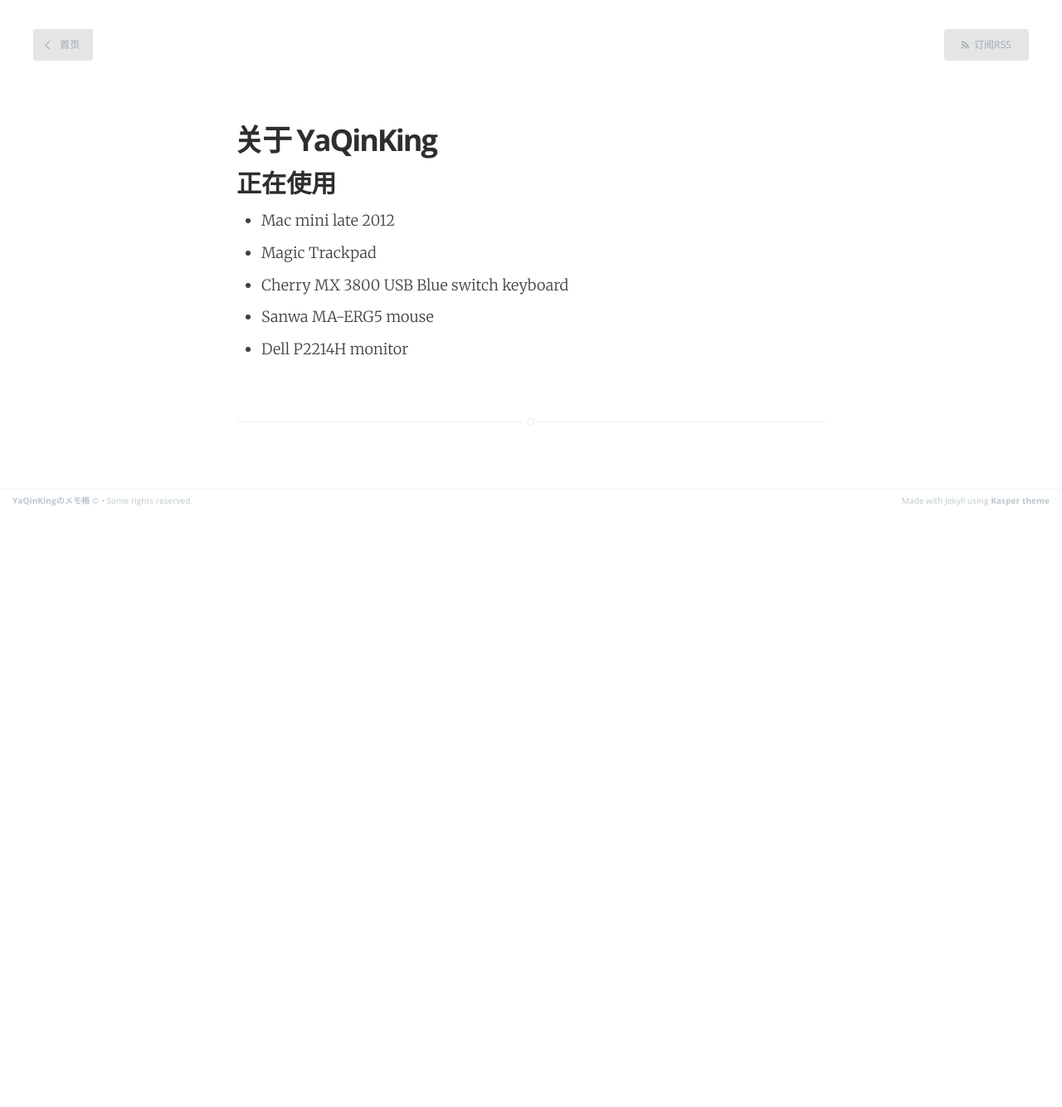
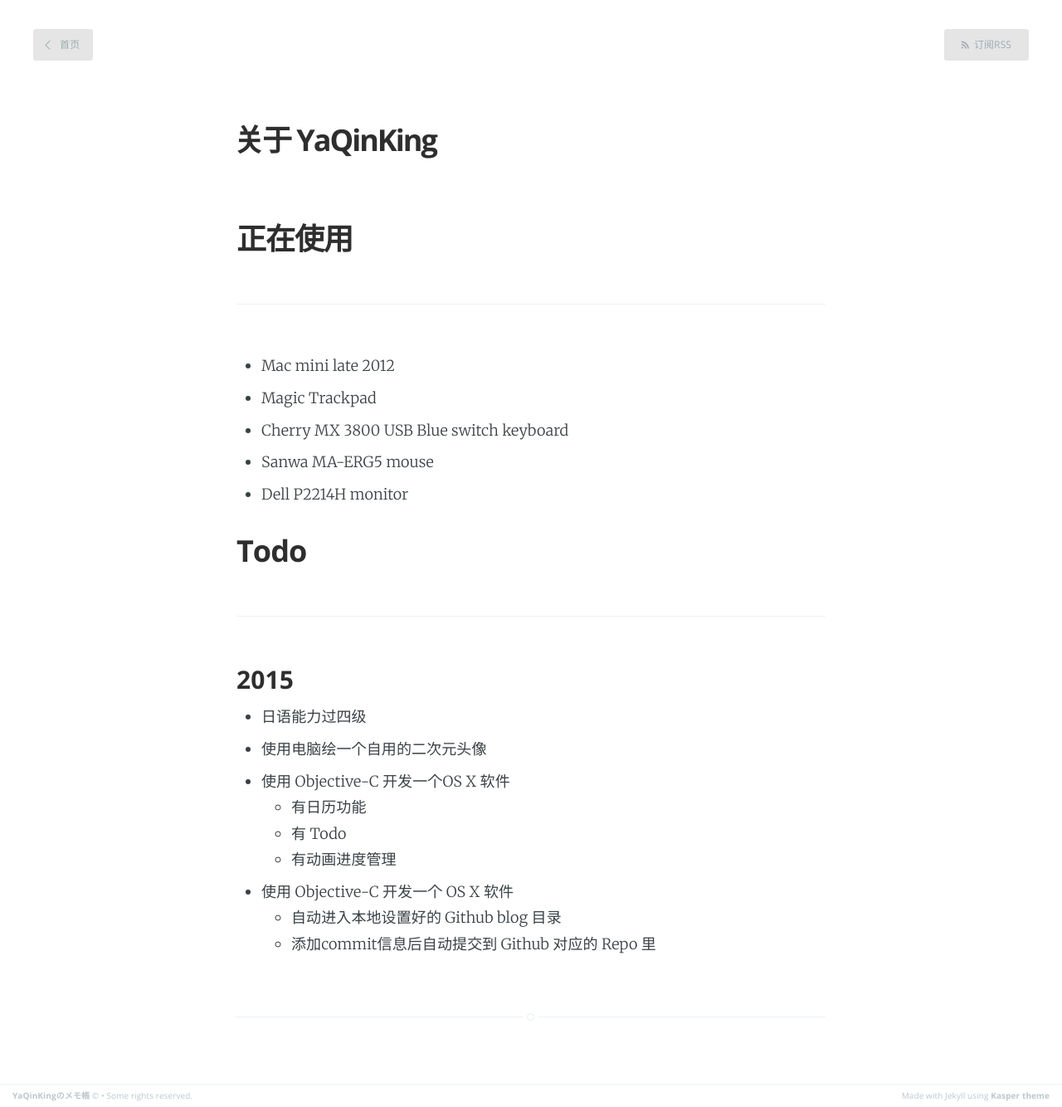
Before and after one commit to yaqinking/yaqinking.github.io, a Jekyll site: the page built from about.md, in a window 1280 px wide. Shown: the whole page at 83% size. Built offline with Jekyll 4.4.1, drawn with Linux system fonts in a browser that asks for light colours; Markdown is read by kramdown in place of the engine named in the settings; before the commit the page ends 900 px from its top, so only the background shows below that.

```diff
--- a/about.md
+++ b/about.md
@@ -3,14 +3,26 @@ layout: page
 title: 关于 YaQinKing
 ---
 
-
-
-### 正在使用
-
-
-
+<br/>
+## 正在使用
+***
 * Mac mini late 2012
 * Magic Trackpad
 * Cherry MX 3800 USB Blue switch keyboard
 * Sanwa MA-ERG5 mouse
 * Dell P2214H monitor
+
+## Todo
+***
+### 2015
+
+* 日语能力过四级
+* 使用电脑绘一个自用的二次元头像
+* 使用 Objective-C 开发一个OS X 软件
+    * 有日历功能
+    * 有 Todo
+    * 有动画进度管理
+
+* 使用 Objective-C 开发一个 OS X 软件
+    * 自动进入本地设置好的 Github blog 目录
+    * 添加commit信息后自动提交到 Github 对应的 Repo 里
```
Also changed, not shown: _includes/disqus.html (deleted, +0 -15 lines), _includes/share.html (deleted, +0 -15 lines), _layouts/page.html (+0 -9 lines), _layouts/post.html (+0 -28 lines).
